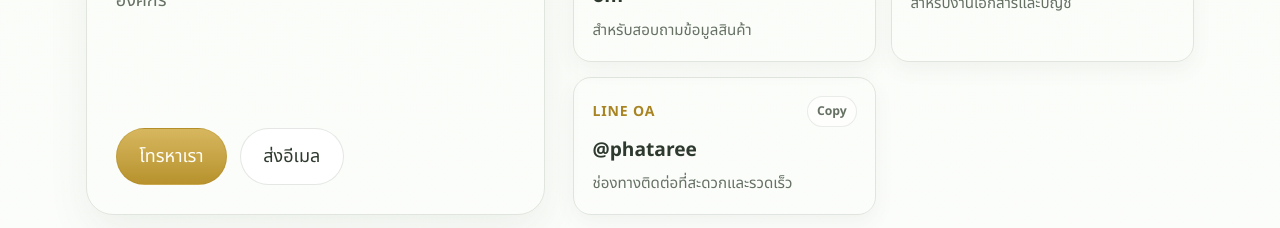
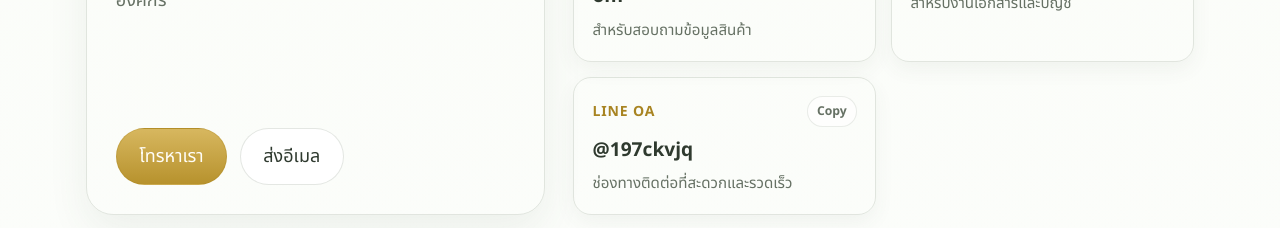
Before and after one commit to phataree-adminrayong/phataree, a Next.js app: page / in a window 1280 px wide. Shown: the part 5280-5508 px from the top of the page. Built offline with nearby package versions, Linux system fonts and the light colour scheme.

Commit message:
Update work with us

```diff
--- a/src/app/page.tsx
+++ b/src/app/page.tsx
@@ -2,7 +2,7 @@
 import PageClient from './pageClient'
 
 export const metadata: Metadata = {
-  title: 'หน้าแรก',
+  title: 'ภัทรอารีย์',
   description:
     'PHATAREE ร้านขายสินค้าอุปโภคบริโภคสำหรับบ้าน ร้านค้า สำนักงาน โรงงาน และองค์กร พร้อมข้อมูลสินค้า จุดเด่นของบริษัท ใบรับรอง คำถามที่พบบ่อย และช่องทางติดต่อ',
   alternates: {
--- a/src/app/sections/ContactSection/ContactSection.tsx
+++ b/src/app/sections/ContactSection/ContactSection.tsx
@@ -45,7 +45,7 @@
   {
     id: 'line',
     label: 'LINE OA',
-    value: '@phataree',
+    value: '@197ckvjq',
     note: 'ช่องทางติดต่อที่สะดวกและรวดเร็ว',
   },
 ]
```
